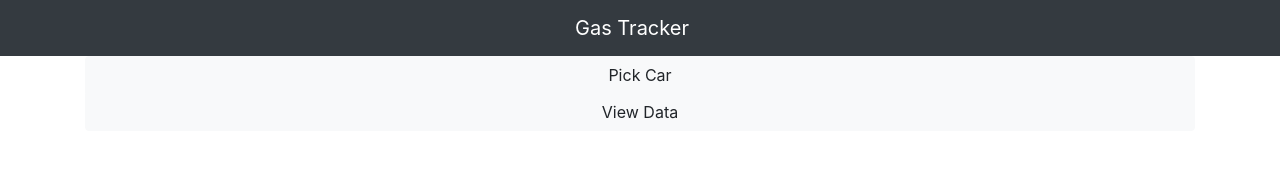
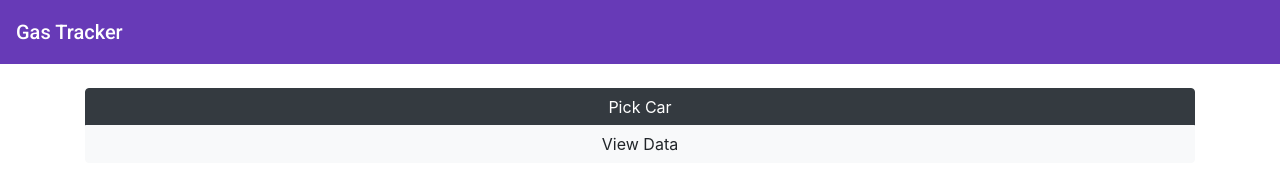
Before and after one commit to jacobfelknor/gas-tracker, an Angular app: page / in a window 1280 px wide. Shown: the top 176 px of the page. Built offline with nearby package versions, Linux system fonts and the light colour scheme; no server answers.

Commit message:
new banner, other setup for new data

```diff
--- a/src/app/app.module.ts
+++ b/src/app/app.module.ts
@@ -18,6 +18,8 @@ import { MatSortModule } from '@angular/material/sort';
 import { MatButtonModule } from '@angular/material/button';
 import { MatIconModule } from '@angular/material/icon'
 import { MatPaginatorModule } from '@angular/material/paginator';
+import { FormsModule } from '@angular/forms';
+import { MatToolbarModule } from '@angular/material/toolbar';
 // Mock server stuff
 // import { HttpClientInMemoryWebApiModule } from 'angular-in-memory-web-api';
 // import { InMemoryDataService } from './in-memory-data.service';
@@ -43,7 +45,9 @@ import { MatPaginatorModule } from '@angular/material/paginator';
     MatPaginatorModule,
     MatSortModule,
     MatButtonModule,
-    MatIconModule
+    MatIconModule,
+    FormsModule,
+    MatToolbarModule
     // The HttpClientInMemoryWebApiModule module intercepts HTTP requests
     // and returns simulated server responses.
     // Remove it when a real server is ready to receive requests.
--- a/src/app/main-menu/main-menu.component.html
+++ b/src/app/main-menu/main-menu.component.html
@@ -1,13 +1,17 @@
-<nav class="navbar navbar-expand-sm navbar-dark bg-dark" data-toggle="affix">
+<!-- <nav class="navbar navbar-expand-sm navbar-dark bg-dark" data-toggle="affix">
     <div class="mx-auto d-sm-flex d-block flex-sm-nowrap">
         <span *ngIf="!selectedCar" class="navbar-brand">Gas Tracker</span>
         <span *ngIf="selectedCar" class="navbar-brand">Gas Tracker ({{ selectedCar.name }})</span>
     </div>
-</nav>
+</nav> -->
 
+<mat-toolbar color=primary>
+    <span>Gas Tracker</span>
+</mat-toolbar>
+<br>
 <div class="container d-flex justify-content-center">
     <div class="btn-group-vertical menu" style="width: 100%;" role="group">
-        <button type="button" (click)="selectMenuItem($event)" component="pick-car" class="btn btn-light btn-block">Pick
+        <button type="button" (click)="selectMenuItem($event)" component="pick-car" class="btn btn-dark btn-block">Pick
             Car</button>
         <button type="button" (click)="selectMenuItem($event)" component="view-data" class="btn btn-light btn-block"
             id='view-data-btn'>View Data</button>
@@ -15,6 +19,6 @@
             Data</button> -->
     </div>
 </div>
-
+<br>
 <app-pick-car *ngIf="this.selectedItem == 'pick-car'" (selectedCar)='selectCar($event)'></app-pick-car>
 <app-view-data *ngIf="this.selectedItem == 'view-data'" [selectedCar]="selectedCar"></app-view-data>
--- a/src/app/main-menu/main-menu.component.ts
+++ b/src/app/main-menu/main-menu.component.ts
@@ -8,7 +8,7 @@ import { Car } from '../pick-car/car';
 })
 export class MainMenuComponent implements OnInit {
 
-  selectedItem: string | undefined;
+  selectedItem: string | undefined = "pick-car";
   selectedCar: Car | undefined;
 
   constructor() { }
@@ -35,7 +35,7 @@ export class MainMenuComponent implements OnInit {
     this.clearMenuSelection();
   }
 
-  clearMenuSelection(): void{
+  clearMenuSelection(): void {
     $('.menu').find('.btn-dark').removeClass('btn-dark').addClass('btn-light');
   }
 
--- a/src/app/new-data/new-data.component.html
+++ b/src/app/new-data/new-data.component.html
@@ -8,7 +8,7 @@
         <div class="form-group col-12 text-center">
             <mat-form-field appearance="fill">
                 <mat-label>Date</mat-label>
-                <input matInput [matDatepicker]="picker">
+                <input [(ngModel)]="date" matInput [matDatepicker]="picker">
             </mat-form-field>
             <mat-datepicker-toggle matSuffix [for]="picker"></mat-datepicker-toggle>
             <mat-datepicker touchUi #picker></mat-datepicker>
--- a/src/app/new-data/new-data.component.ts
+++ b/src/app/new-data/new-data.component.ts
@@ -13,7 +13,10 @@ export class NewDataComponent implements OnInit {
 
   constructor() { }
 
+  date: string = "";
+
   ngOnInit(): void {
+
   }
 
 }
```
